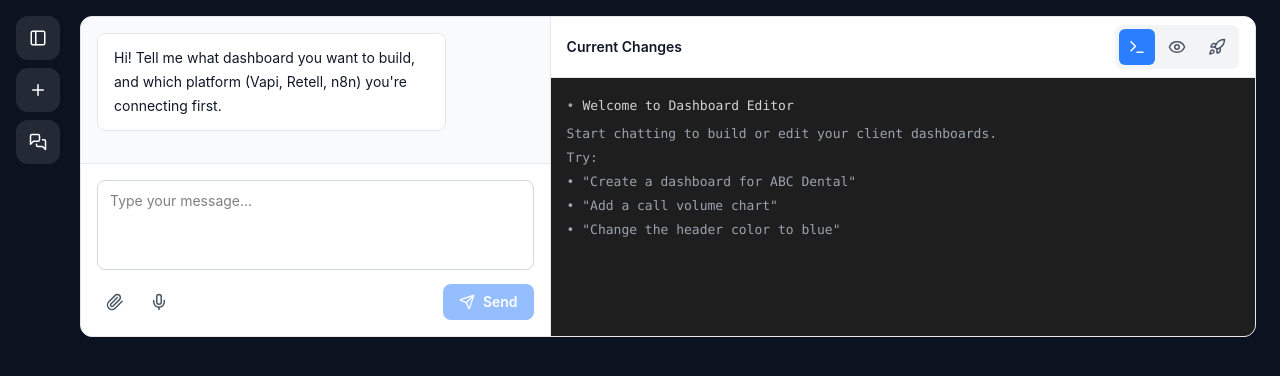
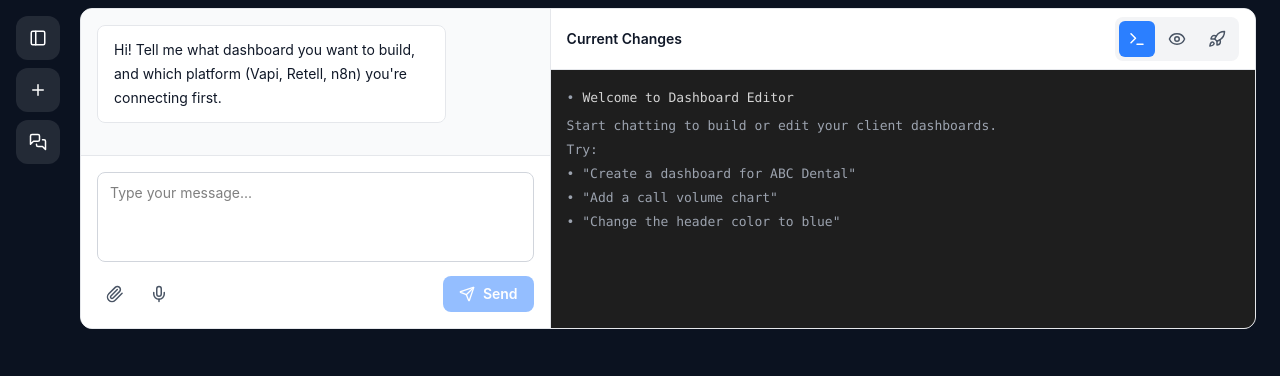
Before and after one commit to gracebotly/flowetic-app, a Next.js app: page /vibe/chat in a window 1280 px wide. Shown: the top 376 px of the page. Built offline with nearby package versions, Linux system fonts and the light colour scheme.

Commit message:
Update vibe chat layout and iframe
- Change chat page padding from py-4 to py-2
- Update chat page inner height from calc(100vh-32px) to calc(100vh-16px)
- Remove refresh query param from iframe src in preview view

Co-authored-by: openhands <openhands@all-hands.dev>

```diff
--- a/src/app/vibe/chat/page.tsx
+++ b/src/app/vibe/chat/page.tsx
@@ -95,8 +95,8 @@ export default function VibeChatPage() {
       ) : null}
 
       {/* Workspace area: padded so rail never blocks it */}
-      <div className="relative h-screen overflow-hidden pl-20 pr-6 py-4">
-        <div className="h-[calc(100vh-32px)] overflow-hidden">
+      <div className="relative h-screen overflow-hidden pl-20 pr-6 py-2">
+        <div className="h-[calc(100vh-16px)] overflow-hidden">
           <ChatWorkspace showEnterVibeButton={false} />
         </div>
       </div>
--- a/src/components/vibe/chat-workspace.tsx
+++ b/src/components/vibe/chat-workspace.tsx
@@ -439,7 +439,7 @@ export function ChatWorkspace({ showEnterVibeButton = false }: ChatWorkspaceProp
                 >
                   <iframe
                     key={`${previewVersionId}-${previewRefreshKey}`}
-                    src={`/preview/${previewDashboardId}/${previewVersionId}?r=${previewRefreshKey}`}
+                    src={`/preview/${previewDashboardId}/${previewVersionId}`}
                     className="h-full w-full border-0"
                     sandbox="allow-scripts allow-same-origin"
                     title="Dashboard Preview"
```
